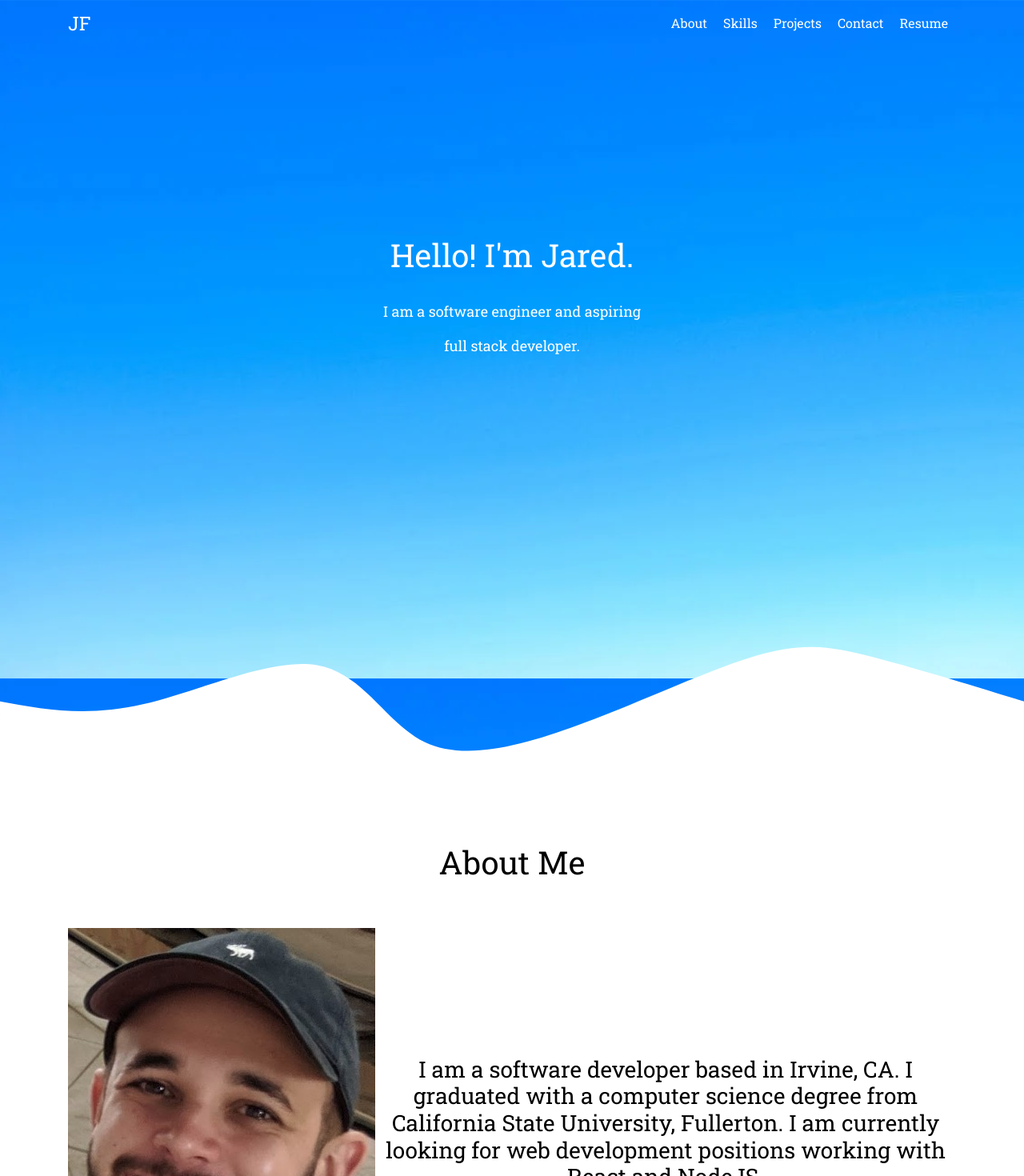
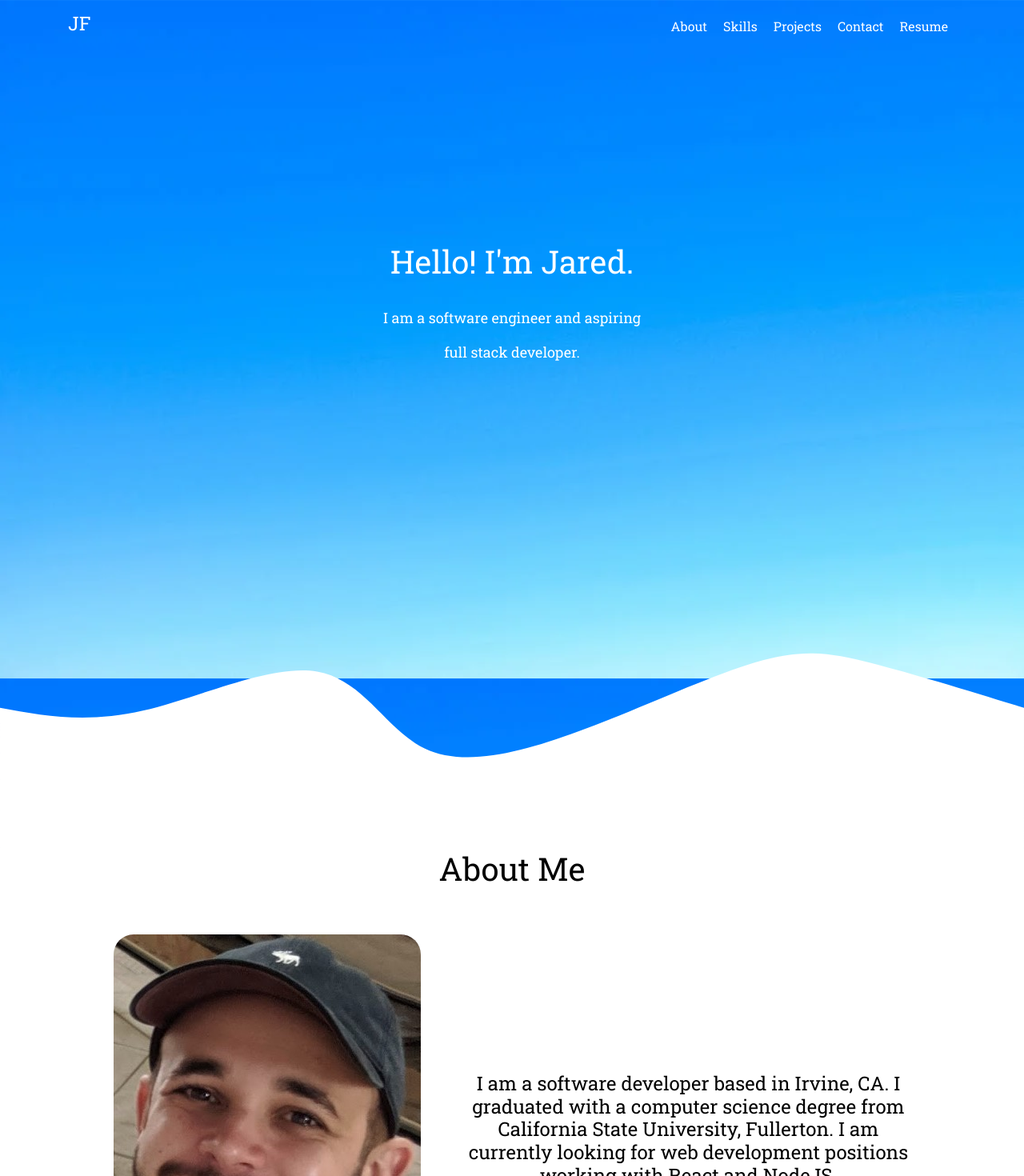
Before and after one commit to jfipps/PortfolioSite, a React (Create React App) app: page / in a window 1280 px wide. Shown: the top 1470 px of the page at 80% size. Built offline with nearby package versions, Linux system fonts and the light colour scheme.

Commit message:
Finishing touches

```diff
--- a/package.json
+++ b/package.json
@@ -12,7 +12,9 @@
     "react-bootstrap": "^2.5.0",
     "react-dom": "^18.2.0",
     "react-icons": "^4.4.0",
+    "react-router": "^6.3.0",
     "react-scripts": "5.0.1",
+    "react-scroll": "^1.8.7",
     "react-simple-image-slider": "^2.4.1",
     "web-vitals": "^2.1.4"
   },
--- a/public/index.html
+++ b/public/index.html
@@ -30,7 +30,7 @@
       work correctly both with client-side routing and a non-root public URL.
       Learn how to configure a non-root public URL by running `npm run build`.
     -->
-    <title>React App</title>
+    <title>Jared Fipps</title>
   </head>
   <body>
     <noscript>You need to enable JavaScript to run this app.</noscript>
--- a/src/CSS/LandingPage.css
+++ b/src/CSS/LandingPage.css
@@ -64,6 +64,10 @@
   text-decoration: none;
 }
 
+.ScrollLink:hover {
+  cursor: pointer;
+}
+
 .LandingArea {
   display: flex;
   flex-direction: row;
@@ -98,7 +102,15 @@
   display: flex;
   flex-direction: row;
   align-items: center;
-  justify-content: space-between;
+  justify-content: space-evenly;
+}
+
+.AboutImage {
+  border-radius: 25px;
+}
+
+.AboutText {
+  width: 50%;
 }
 
 .SkillsArea {
@@ -184,6 +196,10 @@
   cursor: pointer;
 }
 
+.Visible {
+  border-radius: 25px;
+}
+
 .Invisible {
   display: none;
 }
@@ -201,6 +217,7 @@
   display: flex;
   flex-direction: column;
   text-align: center;
+  padding-bottom: 150px;
 }
 
 .Contacts {
@@ -216,3 +233,7 @@
   align-items: center;
   width: 50%;
 }
+
+.ContactCard > p {
+  padding-top: 20px;
+}
--- a/src/Components/ContactArea.js
+++ b/src/Components/ContactArea.js
@@ -7,7 +7,7 @@ import "../CSS/LandingPage.css";
 function ContactArea() {
   return (
     <>
-      <div className="ContactArea">
+      <div id="contact" className="ContactArea">
         <Container>
           <h1 className="SectionHeader">Contact</h1>
           <div className="Contacts">
--- a/src/Components/InfoArea.js
+++ b/src/Components/InfoArea.js
@@ -6,20 +6,20 @@ import "../CSS/LandingPage.css";
 function InfoArea() {
   return (
     <>
-      <div className="InfoArea">
+      <div id="info" className="InfoArea">
         <Container>
           <h1 className="SectionHeader">About Me</h1>
           <div className="InfoDiv">
-            <div className="AboutImage">
-              <img src={ProfilePic} alt="Jared Image" />
+            <div>
+              <img src={ProfilePic} alt="Jared Image" className="AboutImage" />
             </div>
             <div className="AboutText">
-              <h3>
+              <h4>
                 I am a software developer based in Irvine, CA. I graduated with
                 a computer science degree from California State University,
                 Fullerton. I am currently looking for web development positions
                 working with React and NodeJS.
-              </h3>
+              </h4>
             </div>
           </div>
         </Container>
--- a/src/Components/LandingArea.js
+++ b/src/Components/LandingArea.js
@@ -17,31 +17,7 @@ function LandingArea() {
 
   return (
     <>
-      <div className={color ? "NavBar Scrolled" : "NavBar"}>
-        <Container>
-          <div className="NavBarItems">
-            <div className="Home">
-              <h4 id="logo">JF</h4>
-            </div>
-            <div className="Sections">
-              <p>About</p>
-              <p>Skills</p>
-              <p>Projects</p>
-              <p>Contact</p>
-              <p>
-                <a
-                  href={require("../Resources/Jared_Fipps_Resume_2022.docx")}
-                  download="JFippsResume"
-                  className="DownloadLink"
-                >
-                  Resume
-                </a>
-              </p>
-            </div>
-          </div>
-        </Container>
-      </div>
-      <div className="LandingArea">
+      <div id="home" className="LandingArea">
         <Container>
           <div className="HeroTitle">
             <h1>Hello! I'm Jared.</h1>
--- /dev/null
+++ b/src/Components/Navbar.js
@@ -0,0 +1,68 @@
+import React, { useState } from "react";
+import Container from "react-bootstrap/Container";
+import { Link } from "react-scroll";
+import "../CSS/LandingPage.css";
+
+function Navbar() {
+  // change nav color when scrolling
+  const [color, setColor] = useState(false);
+  const ChangeColor = () => {
+    if (window.scrollY >= 50) {
+      setColor(true);
+    } else {
+      setColor(false);
+    }
+  };
+
+  window.addEventListener("scroll", ChangeColor);
+
+  return (
+    <>
+      <div className={color ? "NavBar Scrolled" : "NavBar"}>
+        <Container>
+          <div className="NavBarItems">
+            <div className="Home">
+              {/* <h4 id="logo">JF</h4> */}
+              <Link to="home" spy={true} smooth={true} offset={-100}>
+                <h4 id="logo">JF</h4>
+              </Link>
+            </div>
+            <div className="Sections">
+              <p className="ScrollLink">
+                <Link to="info" spy={true} smooth={true} offset={-100}>
+                  About
+                </Link>
+              </p>
+              <p className="ScrollLink">
+                <Link to="skills" spy={true} smooth={true} offset={-100}>
+                  Skills
+                </Link>
+              </p>
+              <p className="ScrollLink">
+                <Link to="projects" spy={true} smooth={true} offset={-100}>
+                  Projects
+                </Link>
+              </p>
+              <p className="ScrollLink">
+                <Link to="contact" spy={true} smooth={true} offset={-100}>
+                  Contact
+                </Link>
+              </p>
+              <p>
+                <a
+                  href={require("../Resources/Jared_Fipps_Resume_2022.docx")}
+                  download="JFippsResume"
+                  className="DownloadLink"
+                >
+                  Resume
+                </a>
+              </p>
+            </div>
+          </div>
+        </Container>
+      </div>
+    </>
+  );
+}
+
+export default Navbar;
--- a/src/Components/ProjectsArea.js
+++ b/src/Components/ProjectsArea.js
@@ -41,7 +41,7 @@ function ProjectsArea() {
 
   return (
     <>
-      <div className="ProjectsArea">
+      <div id="projects" className="ProjectsArea">
         <Container>
           <h1 className="SectionHeader">Projects</h1>
           <div className="ProjectCard">
@@ -55,7 +55,6 @@ function ProjectsArea() {
                 >
                   Spoofy
                 </h2>
-                <TbExternalLink className="ExternalLink"></TbExternalLink>
               </div>
               <div className="ProjectLink">
                 <h2
@@ -66,7 +65,6 @@ function ProjectsArea() {
                 >
                   NHLHistory
                 </h2>
-                <TbExternalLink className="ExternalLink"></TbExternalLink>
               </div>
             </div>
             <div
--- a/src/Components/SkillsArea.js
+++ b/src/Components/SkillsArea.js
@@ -11,7 +11,7 @@ import "../CSS/LandingPage.css";
 function SkillsArea() {
   return (
     <>
-      <div className="SkillsArea">
+      <div id="skills" className="SkillsArea">
         <Container>
           <h1 className="SectionHeader">Skills</h1>
           <div className="SkillsContainer">
--- a/src/Page/LandingPage.js
+++ b/src/Page/LandingPage.js
@@ -1,4 +1,5 @@
 import React, { useState } from "react";
+import Navbar from "../Components/Navbar.js";
 import LandingArea from "../Components/LandingArea.js";
 import InfoArea from "../Components/InfoArea.js";
 import SkillsArea from "../Components/SkillsArea.js";
@@ -7,21 +8,10 @@ import ContactArea from "../Components/ContactArea.js";
 import "../CSS/LandingPage.css";
 
 function LandingPage() {
-  // change nav color when scrolling
-  const [color, setColor] = useState(false);
-  const ChangeColor = () => {
-    if (window.scrollY >= 50) {
-      setColor(true);
-    } else {
-      setColor(false);
-    }
-  };
-
-  window.addEventListener("scroll", ChangeColor);
-
   return (
     <>
       <section className="LandingPage">
+        <Navbar></Navbar>
         <LandingArea></LandingArea>
         <InfoArea></InfoArea>
         <SkillsArea></SkillsArea>
```
Also changed, not shown: 2 other files (tests, documents, lock files or other folders).
